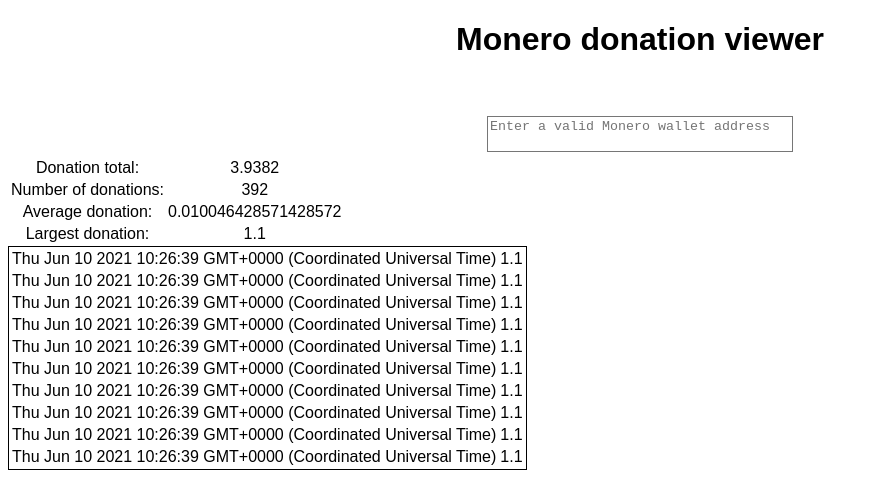
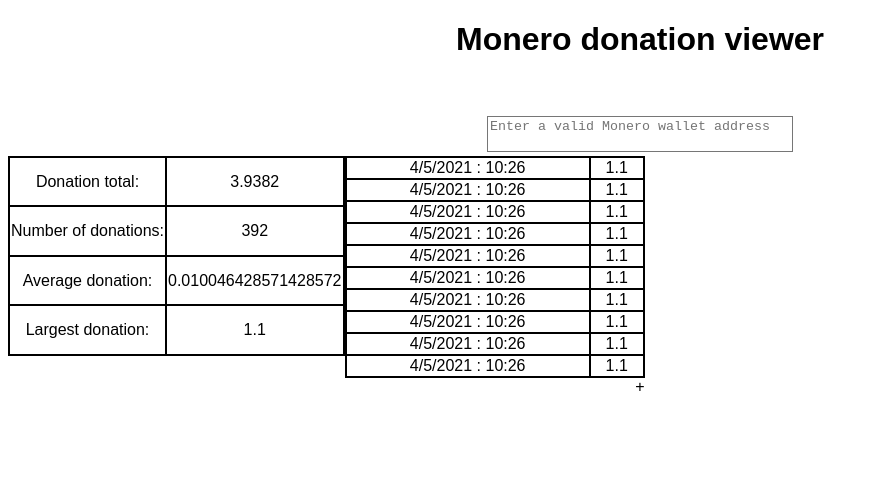
Before and after one commit to BeanTosser/monero_donation_viewer, a React (Create React App) app: page / in a window 1280 px wide. Shown: the top 504 px of the page, without its empty margins (0-879 px from the left). Built offline with nearby package versions, Linux system fonts and the light colour scheme.

Commit message:
Make wallet info tables adjacent

```diff
--- a/src/App.js
+++ b/src/App.js
@@ -4,8 +4,23 @@
 import WalletInfo from "./Components/WalletInfo.js";
 
 export default function App() {
+  const formatDate = function (date) {
+    return (
+      date.getDay() +
+      "/" +
+      date.getMonth() +
+      "/" +
+      date.getFullYear() +
+      " : " +
+      date.getHours() +
+      ":" +
+      date.getMinutes()
+    );
+  };
+
   const walletBalance = 3.9928;
-  const date = new Date();
+  const date = formatDate(new Date());
+
   const donations = [
     [date, 1.1],
     [date, 1.1],
@@ -27,6 +42,7 @@
       <br />
       <br />
       <AddressEntryField />
+      <div className="adjacent_tables">
         <WalletInfo
           donationTotal={3.9382}
           numDonations={392}
@@ -34,5 +50,7 @@
         />
         <TransactionList donations={donations} />
       </div>
+      +
+    </div>
   );
 }
--- a/src/Components/css/AddressEntryField.css
+++ b/src/Components/css/AddressEntryField.css
@@ -1,7 +1,15 @@
-.donation_list_table {
+table {
   border: 1px solid black;
   min-width: 300px;
   min-height: 200px;
+  border-spacing: 0px;
+}
+td {
+  border: 1px solid black;
+}
+div.adjacent_tables {
+  display: flex;
+  flex-direction: row;
 }
 .address_entry_field {
   resize: none;
```
Lines whose indentation alone changed are shown as unchanged.
